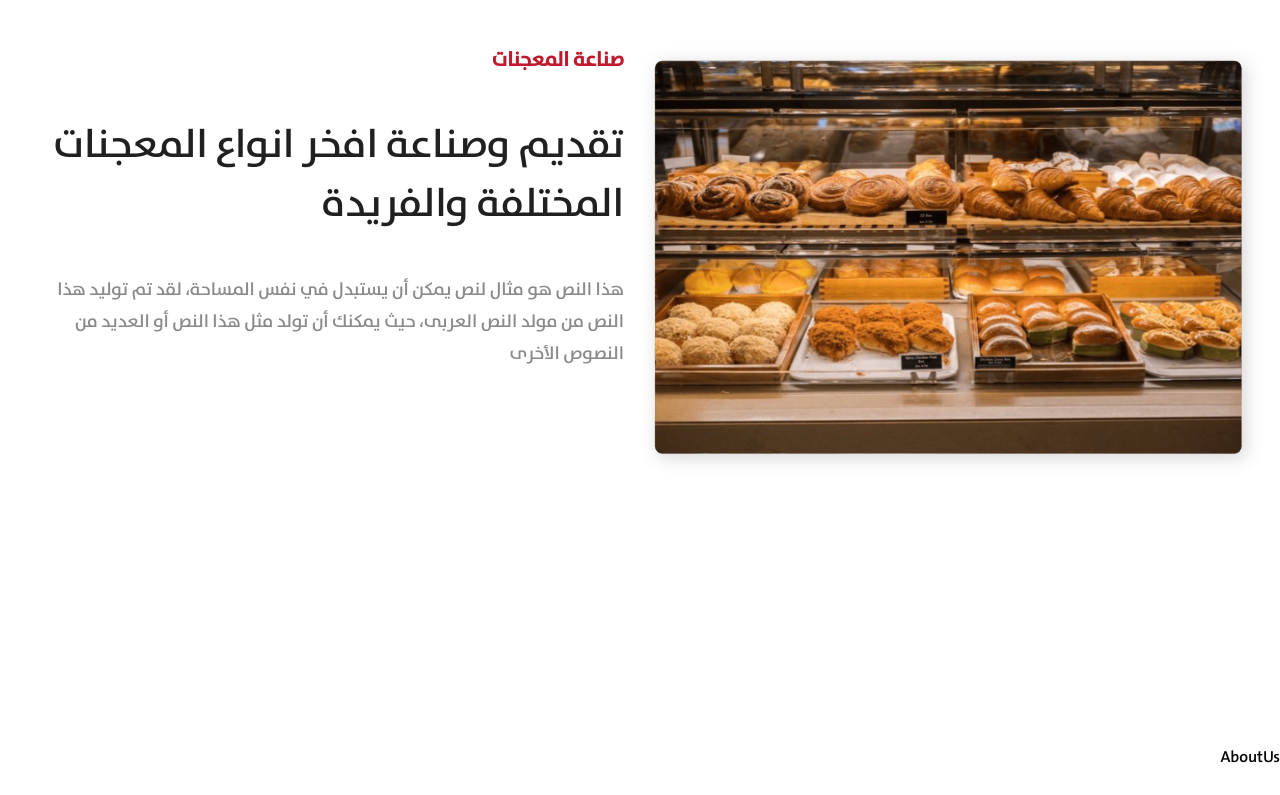
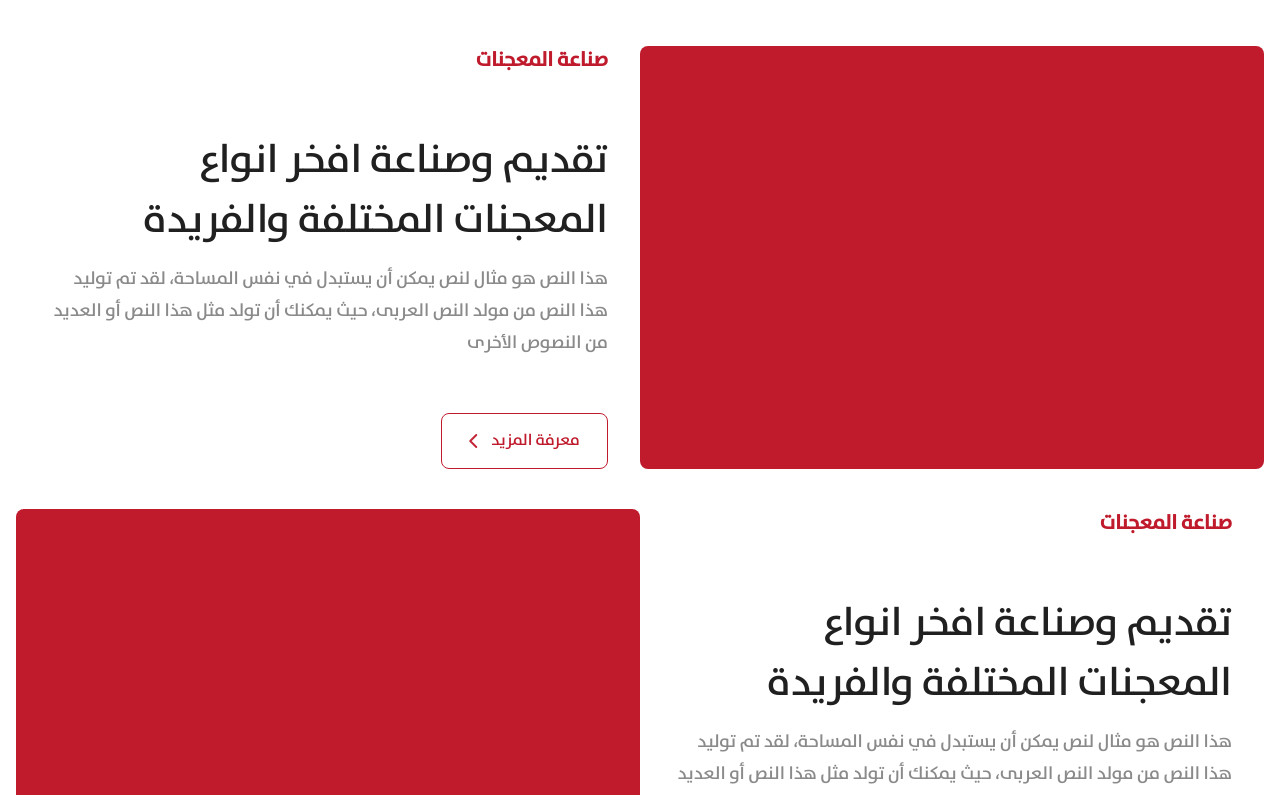
Before and after one commit to ahmedalmorsy1993/shamsAlreda, a React (Vite) app: page / in a window 1280 px wide. Shown: the part 922-1717 px from the top of the page. Built offline with nearby package versions, Linux system fonts and the light colour scheme.

Commit message:
service card wip

```diff
--- a/index.html
+++ b/index.html
@@ -5,6 +5,9 @@
   <meta charset="UTF-8" />
   <link rel="icon" type="image/svg+xml" href="/logo.svg" />
   <meta name="viewport" content="width=device-width, initial-scale=1.0" />
+  <link rel="stylesheet" href="https://cdnjs.cloudflare.com/ajax/libs/font-awesome/5.15.3/css/all.min.css" />
+
+
   <title>ShamsAlreda</title>
 </head>
 
--- a/src/components/Button/index.tsx
+++ b/src/components/Button/index.tsx
@@ -2,11 +2,11 @@
 import { VariantProps, cva } from 'class-variance-authority'
 import { ButtonProps } from './types';
 import { cn } from "@/utils/cn";
-const buttonVariants = cva('flex items-center justify-center h-[56px] rounded-[8px] py-[16px] px-[24px] mx-auto transition-all duration-300 ', {
+const buttonVariants = cva('flex items-center justify-center min-w-[167px] h-[56px] rounded-[8px] py-[16px] px-[24px] gap-3 transition-all duration-300 ', {
   variants: {
     variant: {
       default: 'bg-primary text-white',
-      outline: 'bg-white border border-primary text-primary'
+      outline: 'bg-white border border-primary text-primary hover:bg-primary hover:text-white'
     },
 
   },
--- a/src/components/Core/Each.tsx
+++ b/src/components/Core/Each.tsx
@@ -2,7 +2,7 @@ import { Children, ReactNode } from "react";
 
 interface IProps<T> {
   of: T[];
-  render: (item: T, index?: number) => ReactNode
+  render: (item: T, index: number) => ReactNode
 }
 
 export const Each = <T,>({ of, render }: IProps<T>) => Children.toArray(of.map((item, index) => render(item, index)))
--- a/src/components/Home/HeroSection/index.tsx
+++ b/src/components/Home/HeroSection/index.tsx
@@ -7,8 +7,8 @@ function HeroSection() {
   return (
     <div className='min-h-[85svh] isolate  bg-slate-700 flex items-center justify-center' data-scroll='home' >
       <div className="w-full md:w-10/12 lg:w-6/12 mx-auto relative z-10">
-        <Image src='/icons/curve.svg' alt='photo' className='absolute left-0 top-0 transition-all duration-200 ' />
-        <Image src='/icons/curve.svg' alt='photo' className='rotate-180 absolute right-0 bottom-0 transition-all duration-200 ' />
+        <Image src='/icons/curve.svg' alt='photo' className='absolute left-0 top-0 transition-all duration-200 animate-pulse' />
+        <Image src='/icons/curve.svg' alt='photo' className='rotate-180 absolute right-0 bottom-0 transition-all duration-200 animate-pulse' />
         <h1 className="text-center text-[28px] p-2 lg:text-[48px] text-white" dangerouslySetInnerHTML={{ __html: t('heading.hero_title') }}>
         </h1>
       </div>
--- a/src/components/Home/OurServices/ServiceCard/index.tsx
+++ b/src/components/Home/OurServices/ServiceCard/index.tsx
@@ -1,20 +1,39 @@
-import Image from "@/components/Core/Image";
+import Button from "@/components/Button";
+import { Each } from "@/components/Core/Each";
+import { cn } from "@/utils/cn";
+// import Image from "@/components/Core/Image";
+import { useTranslation } from "react-i18next";
 
 export default function ServiceCard() {
+  const { t } = useTranslation()
+
   return (
-    <div className="grid grid-cols-1 lg:grid-cols-2">
-      <Image src="/images/food.svg" className="object-fill h-full w-full" />
-      <div className="px-4 flex flex-col items-start justify-start gap-10 ">
+    <Each of={Array.from({ length: 2 })} render={(_item, index) => (
+      <div className="grid grid-cols-1 lg:grid-cols-2 mb-10">
+        <div className="h-[423px] overflow-hidden rounded-[8px]">
+          <div className="bg-primary h-full w-full "></div>
+          {/* <Image src="/images/food.svg" className="object-fill h-full w-full" /> */}
+        </div>
+        <div className={cn('  px-2 pt-5 lg:pt-0 sm:px-8 flex flex-col items-start justify-between gap-5 ', ((index % 2 !== 0) && 'order-first'))}>
           <h3 className="text-primary text-[20px] font-bold ">
             صناعة المعجنات
+
           </h3>
-        <h2 className="text-third text-[40px] leading-[59px] ">
+          <div className="flex flex-col gap-3">
+            <h2 className="text-third text-[20px] leading-[30px] lg:text-[30px]  xl:text-[40px] sm:leading-[60px] ">
               تقديم وصناعة افخر انواع المعجنات المختلفة والفريدة
             </h2>
-        <p className="text-gray text-[18px] font-normal leading-[32px]">
+            <p className="text-gray text-[16px] sm:text-[18px] font-normal leading-[32px]">
               هذا النص هو مثال لنص يمكن أن يستبدل في نفس المساحة، لقد تم توليد هذا النص من مولد النص العربى، حيث يمكنك أن تولد مثل هذا النص أو العديد من النصوص الأخرى
             </p>
           </div>
+          <Button className="w-full lg:w-fit" variant='outline'>
+            <span>{t('button.now_more')}</span>
+            <i className="fa-solid fa-chevron-left animate-pulse duration-200 "></i>
+          </Button>
         </div>
+      </div>
+    )}></Each>
+
   )
 }
--- a/src/lang/ar.json
+++ b/src/lang/ar.json
@@ -17,5 +17,8 @@
   "heading": {
     "hero_title": "مرحبا بكم في  <br/> مؤسسة شمس الرضا التجارية",
     "our_service_title": "تعرف علي خدماتنا"
+  },
+  "button": {
+    "now_more": "معرفة المزيد"
   }
 }
--- a/src/lang/en.json
+++ b/src/lang/en.json
@@ -17,5 +17,8 @@
   "heading": {
     "hero_title": "welcome in <br/> Shams AlReda Trading Est",
     "our_service_title": "Learn about our services"
+  },
+  "button": {
+    "now_more": "Now More"
   }
 }
```
Lines whose indentation alone changed are shown as unchanged.
